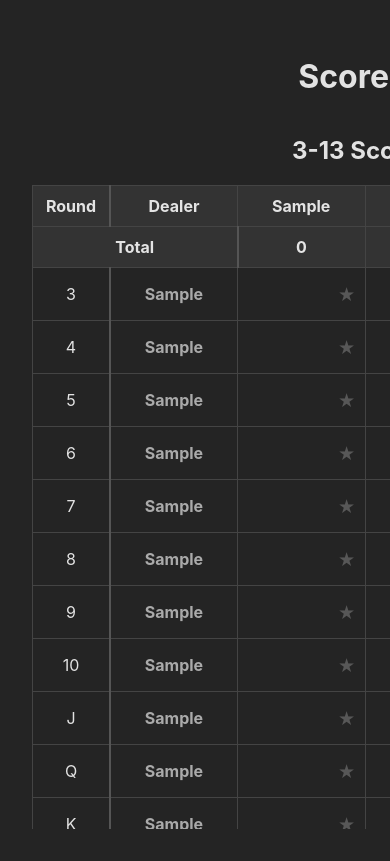
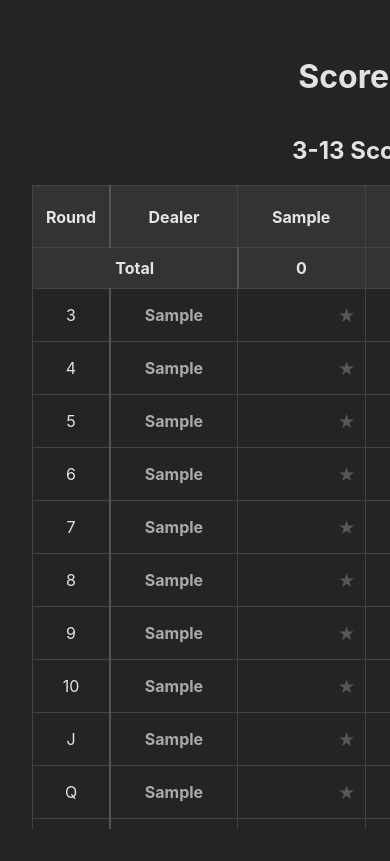
Before and after one commit to drstemper/card-scoreboard, a React (Vite) app: page / in a window 390 px wide. Both pictures are taken after typing "Sample", "Sample", "Sample", "Sample" into the empty fields and a click on the button "Start Game". Shown: the top 861 px of the page. Built offline with nearby package versions, Linux system fonts and the light colour scheme.

Commit message:
Fix sticky headers on mobile: stack player names and totals

```diff
--- a/src/App.css
+++ b/src/App.css
@@ -423,12 +423,27 @@ th {
     z-index: 30;
   }
 
-  /* Make the header sticky */
-  thead th {
+  /* Make the header sticky with stacking */
+  /* First row (Round, Dealer, Players) */
+  thead tr.header-names-row th {
     position: sticky;
     top: 0;
+    z-index: 21;
+    /* Higher than inputs, lower than nothing critical */
+    background-color: #333;
+    height: 45px;
+    /* Enforce height for reliable offset */
+  }
+
+  /* Second row (Total) */
+  thead tr.header-totals-row th {
+    position: sticky;
+    top: 45px;
+    /* Offset by height of first row */
     z-index: 20;
     background-color: #333;
+    box-shadow: 0 2px 5px rgba(0, 0, 0, 0.2);
+    /* optional shadow for separation */
   }
 
   /* Minimum width for player columns to prevent squishing */
--- a/src/components/ScoreTable.tsx
+++ b/src/components/ScoreTable.tsx
@@ -161,14 +161,14 @@ export const ScoreTable = ({ config, playerNames, onReset, startingDealerIndex }
       </div>
       <table>
         <thead>
-          <tr>
+          <tr className="header-names-row">
             <th>Round</th>
             {config.showDealer !== false && <th>Dealer</th>}
             {playerNames.map((name) => (
               <th key={name}>{name}</th>
             ))}
           </tr>
-          <tr>
+          <tr className="header-totals-row">
             <th colSpan={config.showDealer !== false ? 2 : 1}>Total</th>
             {totals.map((total, playerIndex) => (
               <th key={`top-total-${playerIndex}`}>{total}</th>
```
